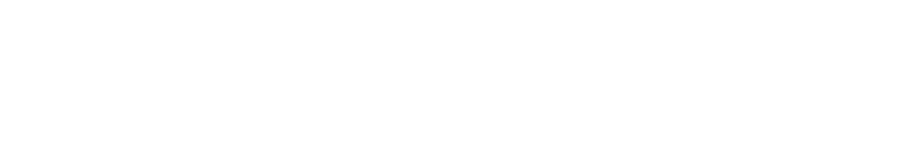
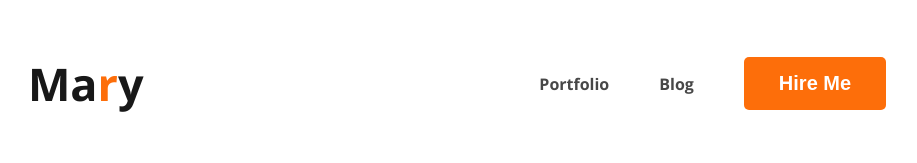
Before and after one commit to ramimstar/first-web-developer-portfolio, a plain HTML site: page index.html in a window 1280 px wide. Shown: the whole page, without its empty margins (158-1075 px from the left). Drawn offline with nearby package versions, Linux system fonts and the light colour scheme.

Commit message:
added nav

```diff
--- a/index.html
+++ b/index.html
@@ -4,10 +4,21 @@
     <meta charset="UTF-8">
     <meta name="viewport" content="width=device-width, initial-scale=1.0">
     <title>Web-developer Portfolio</title>
+    <link rel="preconnect" href="https://fonts.googleapis.com">
+<link rel="preconnect" href="https://fonts.gstatic.com" crossorigin>
+<link href="https://fonts.googleapis.com/css2?family=Open+Sans:wght@700&display=swap" rel="stylesheet">
+    <link rel="stylesheet" href="style/portfolio.css">
 </head>
 <body>
     <header>
-
+        <nav>
+            <h3  class="nav-title">Ma<span class="text-primary">r</span>y</h3>
+              <ul>
+                    <li><a href="">Portfolio</a></li>
+                    <li><a href="">Blog</a></li>
+                    <li><button class="button-primary">Hire Me</button></li>
+              </ul>
+        </nav>
     </header>
     <main>
 
--- /dev/null
+++ b/style/portfolio.css
@@ -0,0 +1,42 @@
+/* common share style */
+body{
+    font-family: 'Open Sans', sans-serif;
+}
+.text-primary{
+    color:#FD6E0A ;
+}
+.button-primary{
+    border-radius: 5px;
+    background: #FD6E0A;
+    border:0px;
+    color: white;
+    font-size: 20px;
+    font-weight: 700;
+    padding: 15px 35px;
+
+}
+/* nav raleted style */
+nav{
+   display: flex;
+   justify-content: space-around;
+   align-items: center;
+}
+.nav-title
+{
+    color: #181818;
+    font-size: 45px;
+    font-weight: 800;
+}
+nav>ul{
+    display: flex;
+    align-items: center;
+
+}
+nav li{
+    list-style: none;
+    margin-right: 50px;
+}
+nav a{
+    text-decoration: none;
+    color:#474747;
+}
```
